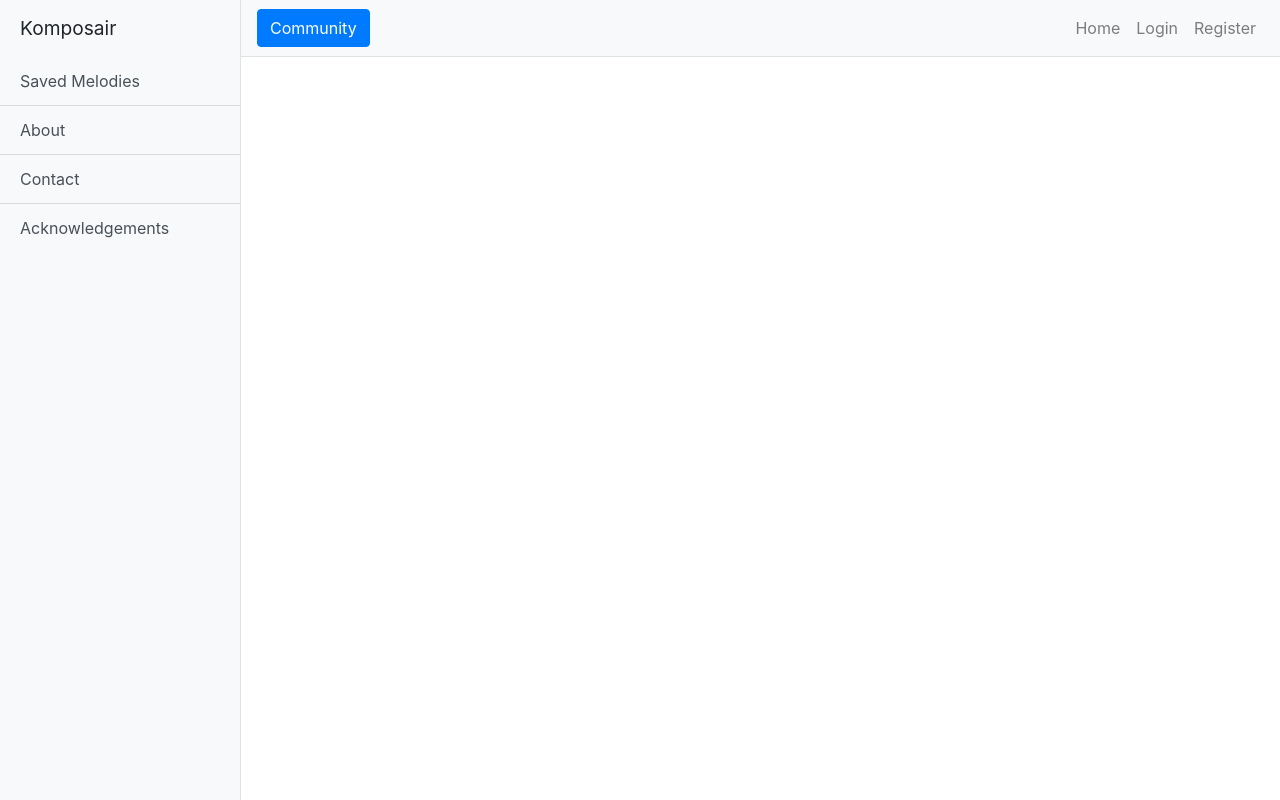
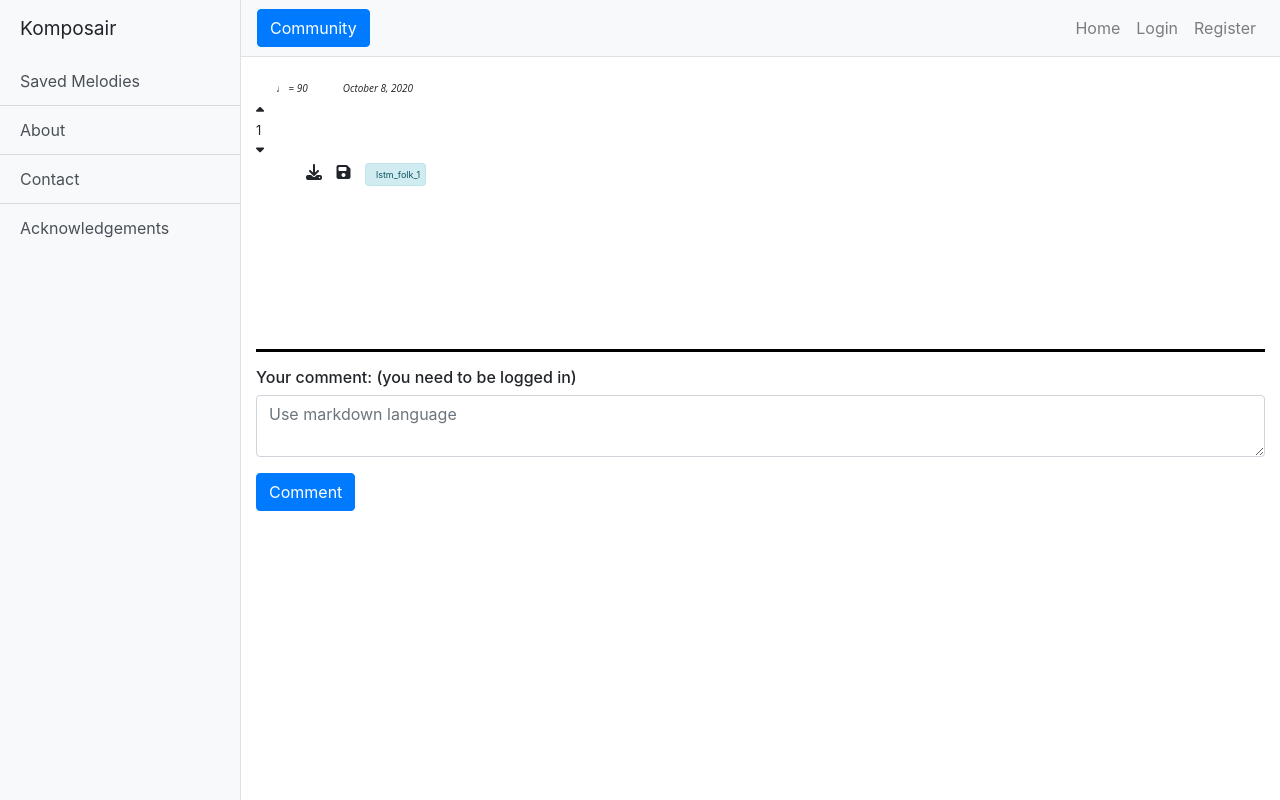
Before and after one commit to juancopi81/komposair, a Django app: page /melodies/1 in a window 1280 px wide. Run offline with Django 3.2, Linux system fonts and the light colour scheme; data comes from the database, SQL or seed files in the repository; both versions use the stored data as it was after the commit; some libraries are stand-ins or nearby versions.

Commit message:
Add page for single melody

```diff
--- a/melody/admin.py
+++ b/melody/admin.py
@@ -1,5 +1,6 @@
 from django.contrib import admin
-from .models import Melody, Vote
+from .models import Melody, Vote, Comment
 
 admin.site.register(Melody)
 admin.site.register(Vote)
+admin.site.register(Comment)
--- a/melody/forms.py
+++ b/melody/forms.py
@@ -1,4 +1,5 @@
 from django import forms
+from .models import Comment
 
 # Form to filte the results of the melodies
 class FilterForm(forms.Form):
@@ -19,3 +20,15 @@
 
 	m_filter = forms.ChoiceField(choices=FILTERS)
 	m_order = forms.ChoiceField(choices=ORDERS)
+
+# Form to send comments
+class CommentForm(forms.ModelForm):
+
+	def __init__(self, *args, **kwargs):
+		super().__init__(*args, **kwargs)
+		self.fields['comment'].label = False
+		self.fields['comment'].widget = forms.Textarea(attrs={"rows": 2, "cols": 25, "placeholder": "Use markdown language"})
+
+	class Meta:
+		model = Comment
+		fields = ['comment']
--- a/melody/models.py
+++ b/melody/models.py
@@ -23,3 +23,10 @@
 
 	def __str__(self):
 		return f"{self.person} - {self.melody} - {self.user_score}"
+
+class Comment(models.Model):
+
+	posted_by = models.ForeignKey(settings.AUTH_USER_MODEL, on_delete=models.CASCADE, related_name="reviews")
+	melody = models.ForeignKey(Melody, on_delete=models.CASCADE, related_name="comments")
+	date_posted = models.DateTimeField(default=timezone.now)
+	comment = models.TextField()
--- a/melody/static/melody/my-melodies.js
+++ b/melody/static/melody/my-melodies.js
@@ -4,10 +4,6 @@
 
 // Variable of the melody template
 let melodyTemplate;
-
-// Colors
-let colorVote = '#ff0000';
-let colorNoVote = '#000000';
 
 let personalMelodies = true;
 
--- a/melody/static/melody/simple-sidebar.css
+++ b/melody/static/melody/simple-sidebar.css
@@ -470,3 +470,10 @@
 #filter-melodies {
   padding: 15px;
 }
+
+.comments {
+  height: 200px;
+  margin-left: 20px;
+  overflow-y: auto;
+  width: 100%;
+}
--- /dev/null
+++ b/melody/static/melody/single-melody.js
@@ -0,0 +1,28 @@
+let melodyTemplate;
+
+document.addEventListener('DOMContentLoaded', () => {
+
+	// Get the melody ud
+	let divMelodies = document.getElementById('melodies');
+	let melodyId = divMelodies.dataset.melodyId;
+
+	// Template of melodies
+	melodyTemplate = Handlebars.compile(document.querySelector('#melody-template').innerHTML);
+
+	loadOne(melodyId);
+});
+
+function loadOne(melodyId) {
+
+	const start = melodyId;
+	const end = melodyId;
+	let personalMelodies = false;
+
+	// Get new melodies and add them
+	fetch(`/get_melodies?start=${start}&end=${end}&personal=${personalMelodies}`)
+	.then(response => response.json())
+	.then(data => {
+		data.melodies.forEach(melody => add_melody(melody, personalMelodies));
+		document.getElementById('info-melody' + melodyId).remove();
+	});
+};
--- a/melody/static/melody/utils.js
+++ b/melody/static/melody/utils.js
@@ -95,6 +95,10 @@
      }
 }
 
+// Colors
+let colorVote = '#ff0000';
+let colorNoVote = '#000000';
+
 async function saveMelody(melodyUrl, bpm, model, melodyId = -1) {
 
 	// Get the notes out of the url
@@ -114,7 +118,7 @@
 	const csrftoken = getCookie('csrftoken');
 
 	// Send request to save melody
-	fetch('save_melody', {
+	fetch('/save_melody', {
 		method: 'POST',
 		body: data,
 		headers: { "X-CSRFToken": csrftoken },
--- a/melody/templates/melody/base.html
+++ b/melody/templates/melody/base.html
@@ -87,7 +87,7 @@
         <span class="clickable"><i class="fas fa-save" id="save-melody{{ id }}"></i></span>
         <span class="clickable display-none"><i class="fas fa-trash-alt" id="delete-melody{{ id }}"></i></span>
         <span class="alert button alert-info" id="render-model{{ id }}">{{ model }}</span>
-        <span class="clickable"><i class="fas fa-info-circle display-none" id="info-melody{{ id }}"></i></span>
+        <a href="melodies/{{ id }}"><i class="fas fa-info-circle display-none" id="info-melody{{ id }}"></i></a>
       </div>
     </div>
   </script>
--- a/melody/templates/melody/melody.html
+++ b/melody/templates/melody/melody.html
@@ -1,5 +1,9 @@
 {% extends "melody/base.html" %}
 {% load static %}
+{% load crispy_forms_tags %}
+{% block javascript %}
+	<script src="{% static 'melody/single-melody.js' %}/"></script>
+{% endblock javascript %}
 
 {% block nav_item_dropdown %}active{% endblock nav_item_dropdown %}
 
@@ -8,8 +12,22 @@
 {% endblock h1_title %}
 
 {% block content %}
-	<div id="melodies">
+	<div id="melodies" data-melody-id="{{ melody_id }}">
 
+	</div>
+	<div class="comments"></div>
+	<div id="div-main">
+		<hr>
+	</div>
+	<div id="input-comment">
+		<h6>Your comment: (you need to be logged in)</h6>
+		<form method="POST">
+			{% csrf_token %}
+			{{ form|crispy }}
+			<div class="form-group">
+	      	  <button class="btn btn-primary" type="submit">Comment</button>
+	      </div>
+		</form>
 	</div>
 
 {% endblock content %}
--- a/melody/views.py
+++ b/melody/views.py
@@ -7,7 +7,7 @@
 from .utils import parse_motif, MelodyGenerator, SEQUENCE_LENGTH
 import json
 from .models import Melody, Vote
-from .forms import FilterForm
+from .forms import FilterForm, CommentForm
 
 def home(request):
 	return render(request, "melody/home.html")
@@ -119,7 +119,7 @@
 
 	# Get start and end point
 	start = int(request.GET.get("start") or 0)
-	end = int(request.GET.get("end") or (start + 9))
+	end = int(request.GET.get("end") or (start + 4))
 	personal = json.loads(request.GET.get("personal") or False)
 	m_filter = str(request.GET.get("filter") or "score")
 	m_order = str(request.GET.get("order") or "-")
@@ -138,7 +138,10 @@
 
 	else:
 		# Get all melodies of komposair
-		melodies = Melody.objects.all().order_by(m_order_by)[start:end+1].values()
+		if (start != end):
+		    melodies = Melody.objects.all().order_by(m_order_by)[start:end+1].values()
+		else:
+			melodies = Melody.objects.filter(pk=start).values()
 
 	# Check if user is authenticated
 	if person.is_authenticated:
@@ -261,6 +264,8 @@
 
 	return render(request, "melody/melodies.html", context)
 
+# https://stackoverflow.com/questions/46870835/django-comment-form-in-an-existing-template-how-to-define-it-in-views-py
+# https://stackoverflow.com/questions/39560175/django-redirect-to-same-page-after-post-method-using-class-based-views
 def melody(request, melody_id):
 
 	melody = Melody.objects.filter(pk=melody_id)
@@ -270,10 +275,13 @@
 	else:
 		message = ""
 
+	form = CommentForm()
+
 	context = {
 		"title": "Details of Melody ",
 		"message": message,
-		"melody_id": melody_id
+		"melody_id": melody_id,
+		"form": form
 	}
 
 	return render(request, "melody/melody.html", context)
```
Also changed, not shown: db.sqlite3, melody/migrations/0004_comment.py (added).
